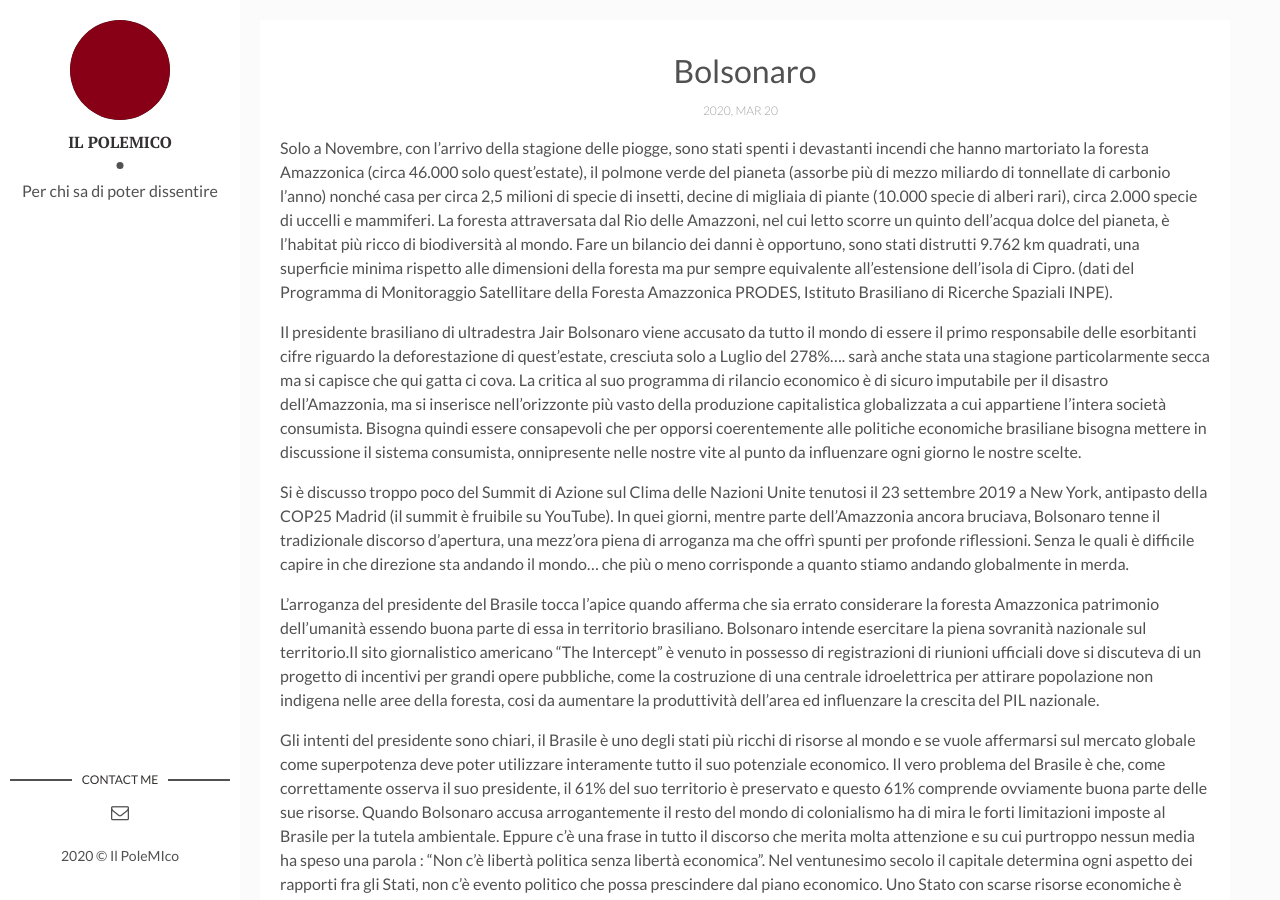
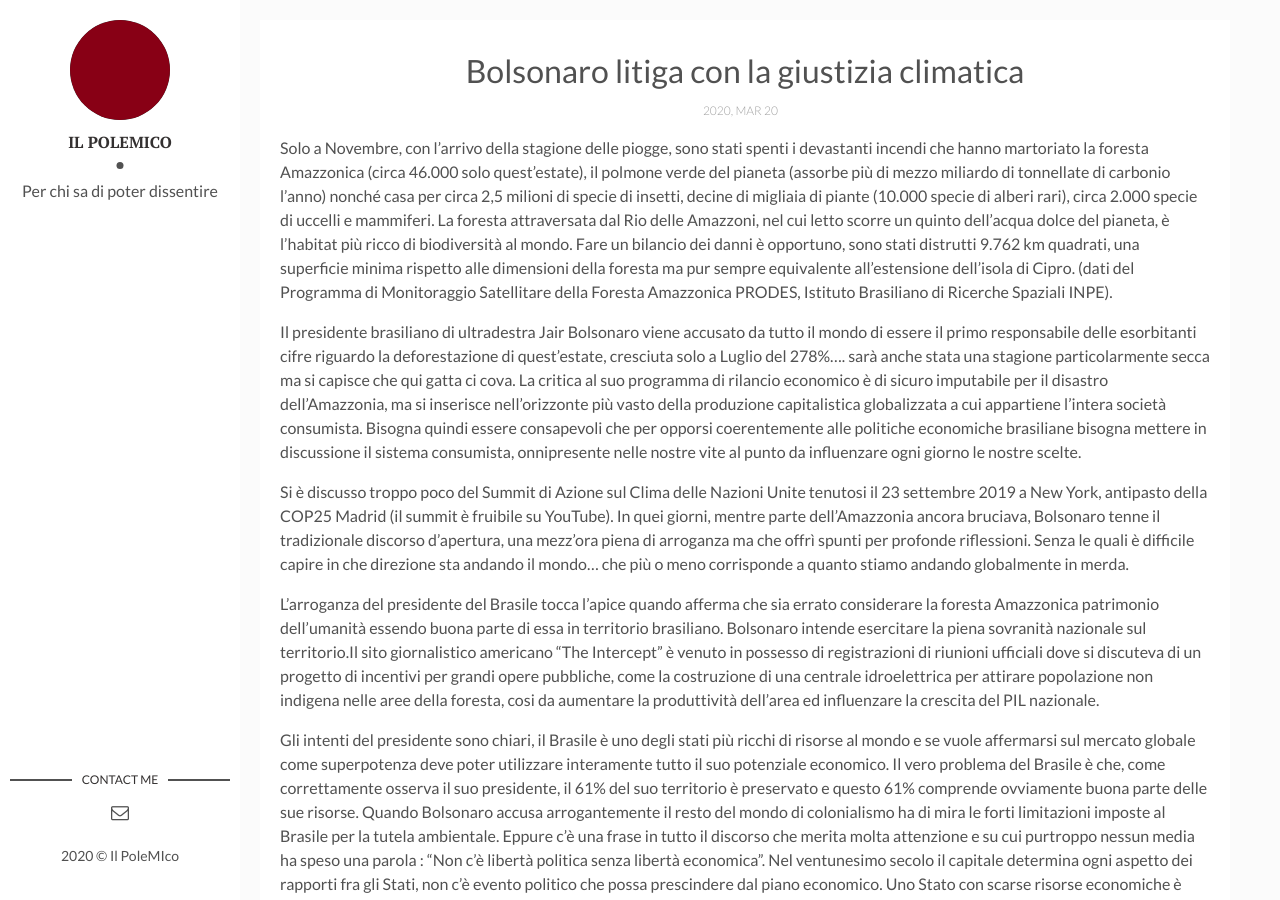
Before and after one commit to ilpolemico98/ilpolemico98.github.io, a Jekyll site: the page built from _posts/2020-03-20-bolsonaro.md, in a window 1280 px wide and 900 px high. Built offline with Jekyll 4.4.1, drawn with Linux system fonts in a browser that asks for light colours; our own code applies the rules of GitHub Pages for plain Markdown files; comment, search, counter and statistics services are not loaded.

Commit message:
Update 2020-03-20-bolsonaro.md

```diff
--- a/_posts/2020-03-20-bolsonaro.md
+++ b/_posts/2020-03-20-bolsonaro.md
@@ -1,6 +1,6 @@
 ---
 template: post
-title: #Bolsonaro litiga con la giustizia climatica#
+title: Bolsonaro litiga con la giustizia climatica
 date: 2020-03-20 18-30-00 +0100
 ---
 Solo a Novembre, con l’arrivo della stagione delle piogge, sono stati spenti i devastanti incendi che hanno martoriato la foresta Amazzonica (circa 46.000 solo quest’estate), il polmone verde del pianeta (assorbe più di mezzo miliardo di tonnellate di carbonio l’anno) nonché casa per circa 2,5 milioni di specie di insetti, decine di migliaia di piante (10.000 specie di alberi rari), circa 2.000 specie di uccelli e mammiferi. La foresta attraversata dal Rio delle Amazzoni, nel cui letto scorre un quinto dell’acqua dolce del pianeta, è l’habitat più ricco di biodiversità al mondo. Fare un bilancio dei danni è opportuno, sono stati distrutti 9.762 km quadrati, una superficie minima rispetto alle dimensioni della foresta ma pur sempre equivalente all’estensione dell’isola di Cipro. (dati del Programma di Monitoraggio Satellitare della Foresta Amazzonica PRODES, Istituto Brasiliano di Ricerche Spaziali INPE).
```
